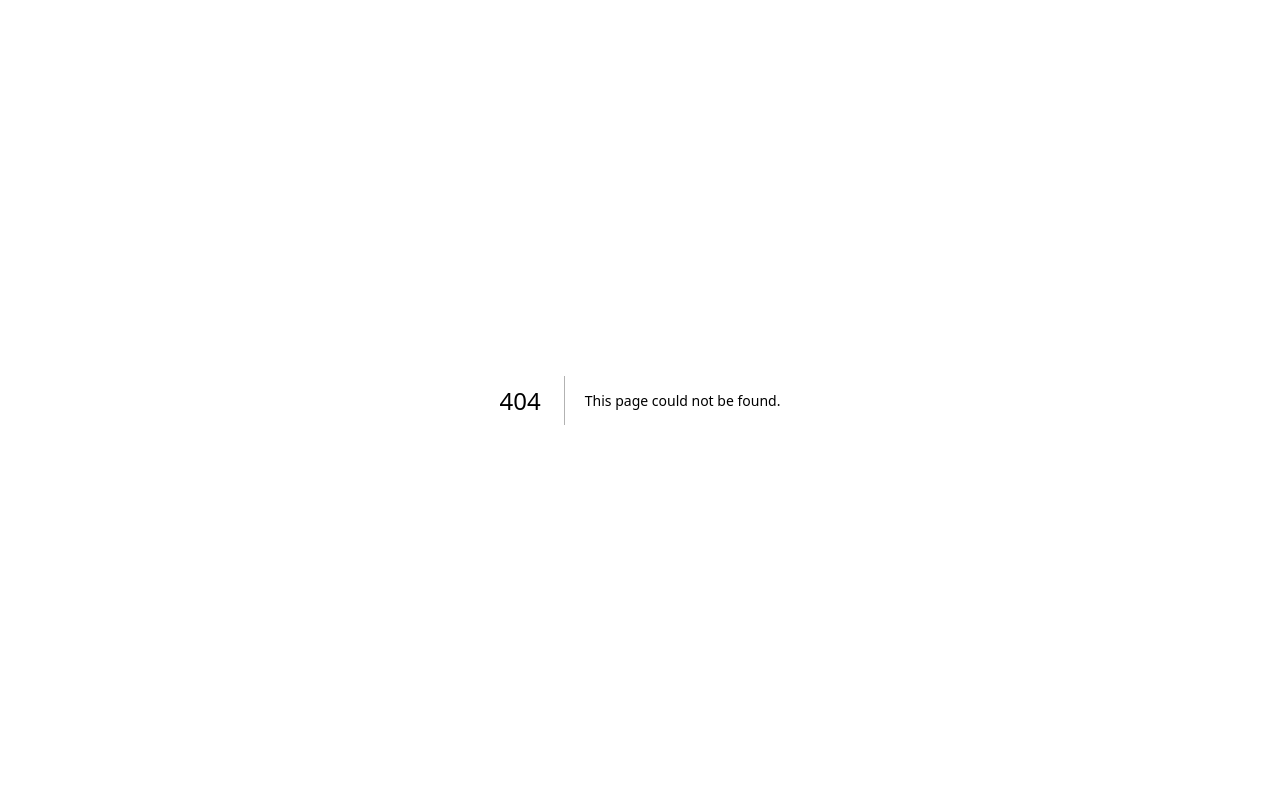
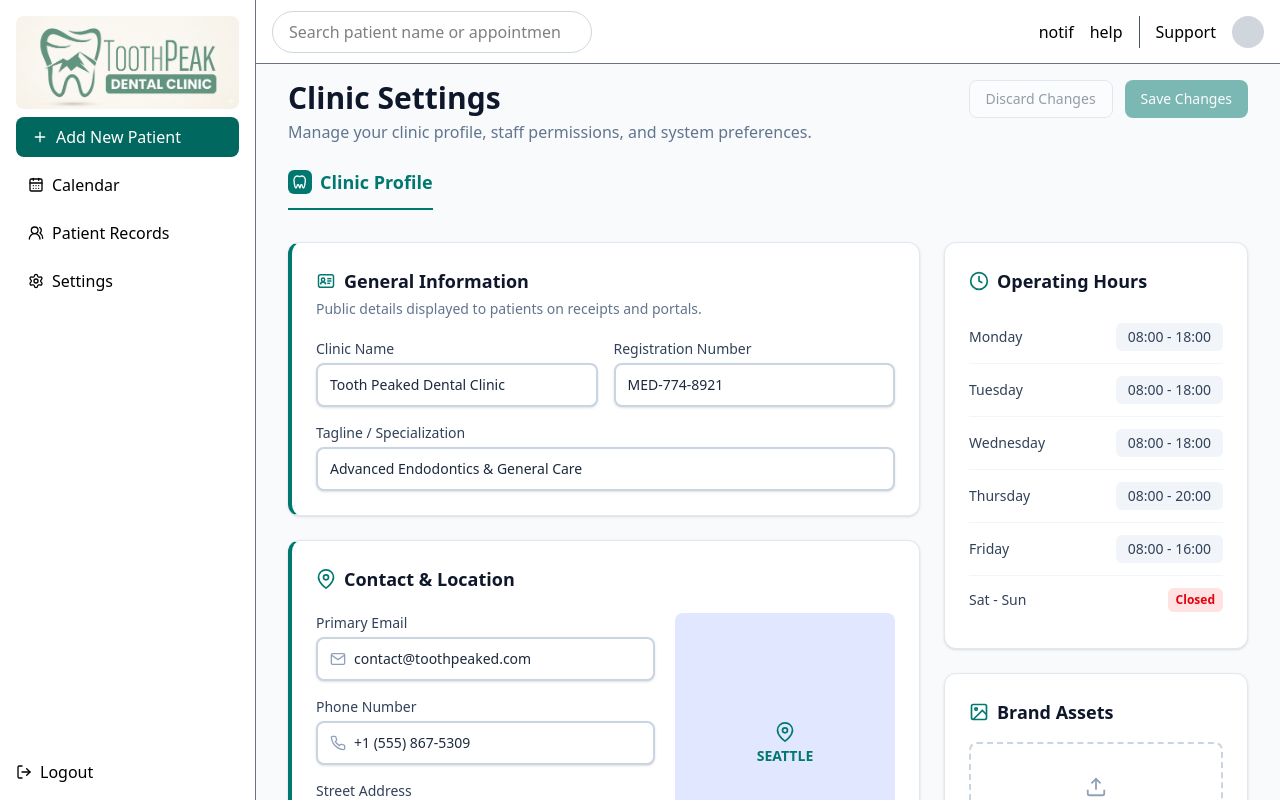
Before and after one commit to jazz212/3D_Dental_System, a Next.js app: page /dashboard/settingpage in a window 1280 px wide. Before the commit this address had no page. Built offline with nearby package versions, Linux system fonts and the light colour scheme.

Commit message:
setting page route

```diff
--- /dev/null
+++ b/app/dashboard/settingpage/page.js
@@ -0,0 +1,5 @@
+import Settings from "@/app/components/Settings";
+
+export default function() {
+  return <Settings />;
+}
```
